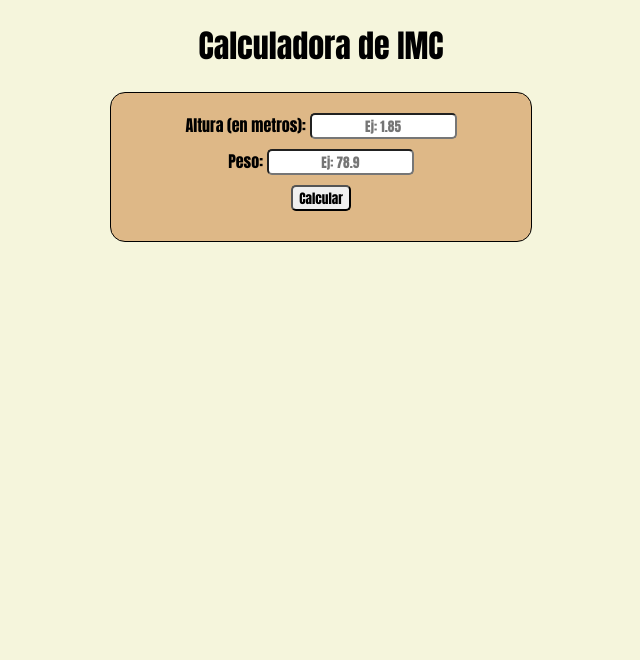
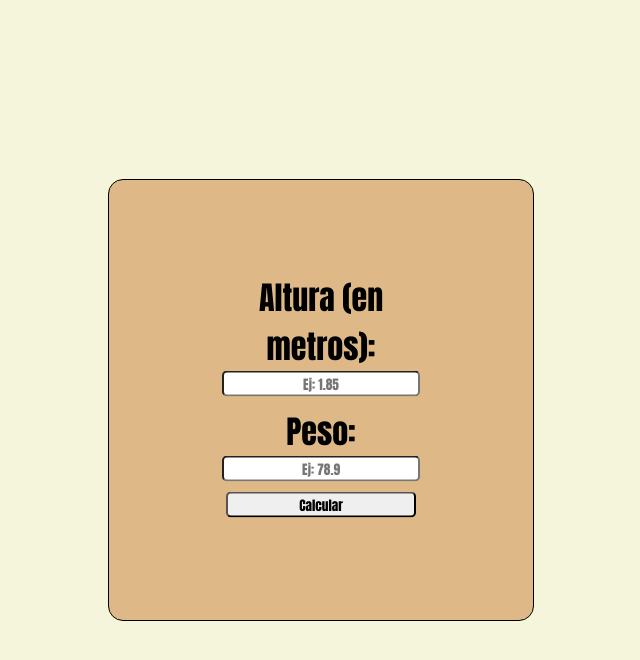
Before and after one commit to alvaromartinsalazar/IAW, a Flask app: page / in a window 1280 px wide. Shown: the top 660 px of the page, without its empty margins (319-959 px from the left). Run offline with Flask 3, Linux system fonts and the light colour scheme.

Commit message:
Calculadora IMC

```diff
--- a/Flask/Ejercicio_IMC/static/css/styles.css
+++ b/Flask/Ejercicio_IMC/static/css/styles.css
@@ -1,7 +1,5 @@
 html{
     background-color: beige;
-    justify-content: center;
-    align-items: center;
 }
 
 *{
@@ -12,10 +10,13 @@ html{
 form{
     background-color: burlywood;
     width: 30%;
+    height: 50%;
     padding: 20px;
     border-radius: 15px;
-    align-items: center;
-    margin: auto;
+    position: absolute;
+    top: 50%;
+    left: 50%;
+    transform: translate(-50%, -50%);
     border: 1px solid black;
 }
 
@@ -31,3 +32,22 @@ form input:last-of-type{
 form input:last-of-type:hover{
     background-color: beige;
 }
+
+div{
+    position: absolute;
+    top: 50%;
+    left: 50%;
+    transform: translate(-50%, -50%);
+}
+
+label{
+    font-size: 200%;
+}
+
+input{
+    width: 90%;
+}
+
+button{
+    padding: 20px;
+}
--- a/Flask/Ejercicio_IMC/templates/index.html
+++ b/Flask/Ejercicio_IMC/templates/index.html
@@ -9,8 +9,8 @@
     <title>Calculadora de IMC</title>
 </head>
 <body>
-    <h1>Calculadora de IMC</h1>
     <form method="post">
+        <div>
             <label for="altura">Altura (en metros): </label>
             <input type="text" name="altura" placeholder="Ej: 1.85" required>
             <br>
@@ -18,7 +18,7 @@
             <input type="text" name="peso" placeholder="Ej: 78.9" required>
             <br>
             <input type="submit" value="Calcular">
-        <br>
+        </div>
         {{texto}}
         {{div0}}
     </form>
--- a/Flask/index.html
+++ b/Flask/index.html
@@ -12,5 +12,6 @@
     <p>IMC: {{ imc }}</p>
     <p>Clasificación: {{ clasificacion }}</p>
     <a href="/"><button>Volver a calcular</button></a>
+
 </body>
 </html>
```
Lines whose indentation alone changed are shown as unchanged.
